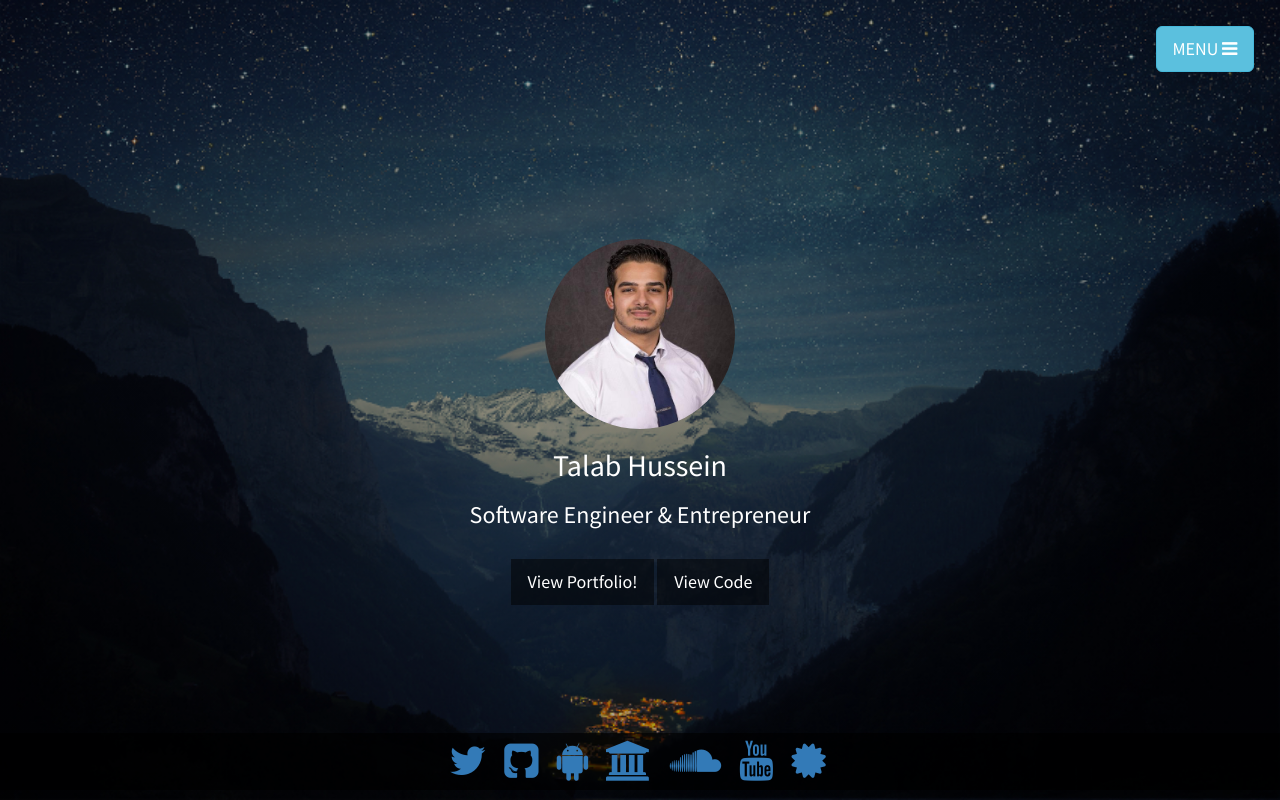
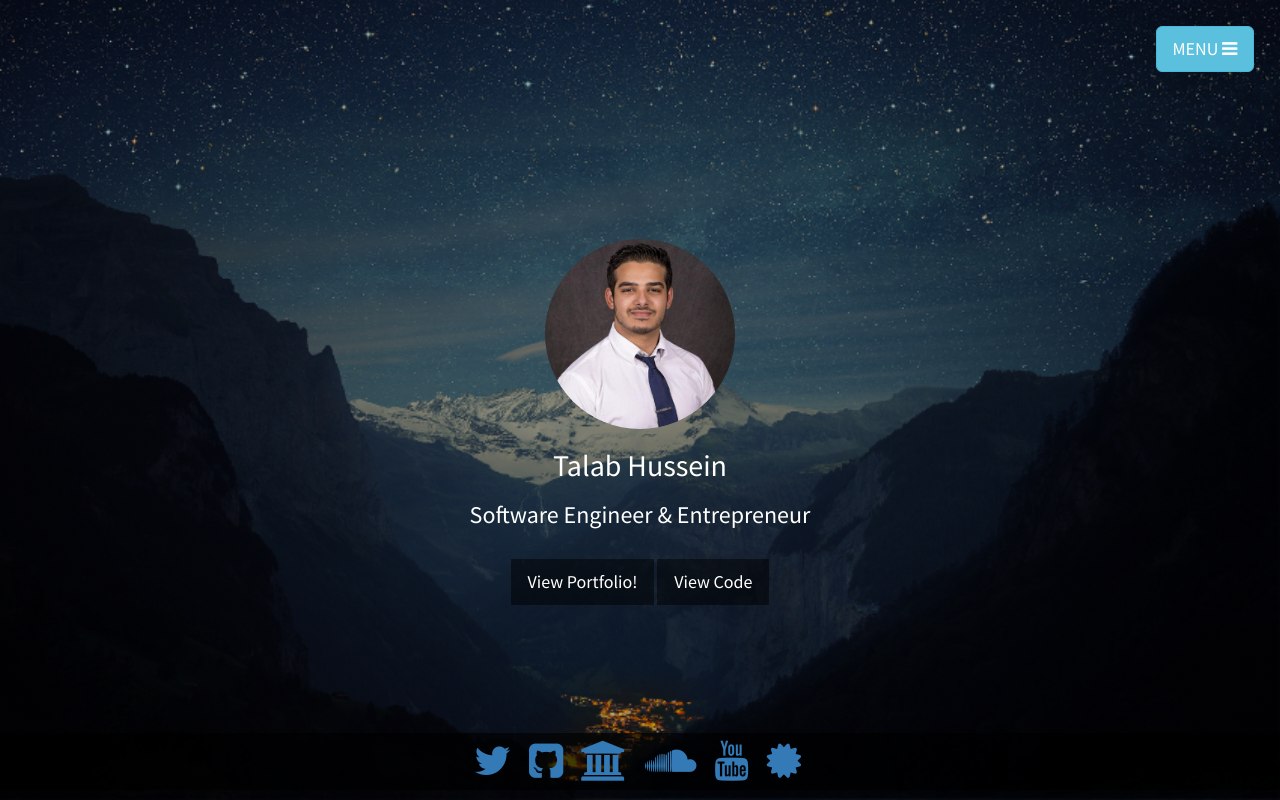
Before and after one commit to TalabH/mygithubpage, a plain HTML site: page index.html in a window 1280 px wide. Drawn offline with nearby package versions, Linux system fonts and the light colour scheme.

Commit message:
Update index.html

```diff
--- a/index.html
+++ b/index.html
@@ -79,9 +79,6 @@
 	                    <!-- GitHub -->
 	                    <li class="animated bounceInUp icon_two"><a href="https://github.com/TalabH" target="_blank"><i class="fa fa-github-square"></i></a></li>
 
-	                    <!-- Start up -->
-	                    <li class="animated bounceInUp icon_three"><a href="https://play.google.com/store/apps/developer?id=Gamify+Studios&hl=en" target="_blank"><i class="fa fa-android"></i></a></li>
-
 	                    <!-- ASU -->
 	                    <li class="animated bounceInUp icon_four"><a href="https://webapp4.asu.edu/directory/person/2049006" target="_blank"><i class="fa fa-university"></i></a></li>
 
```
